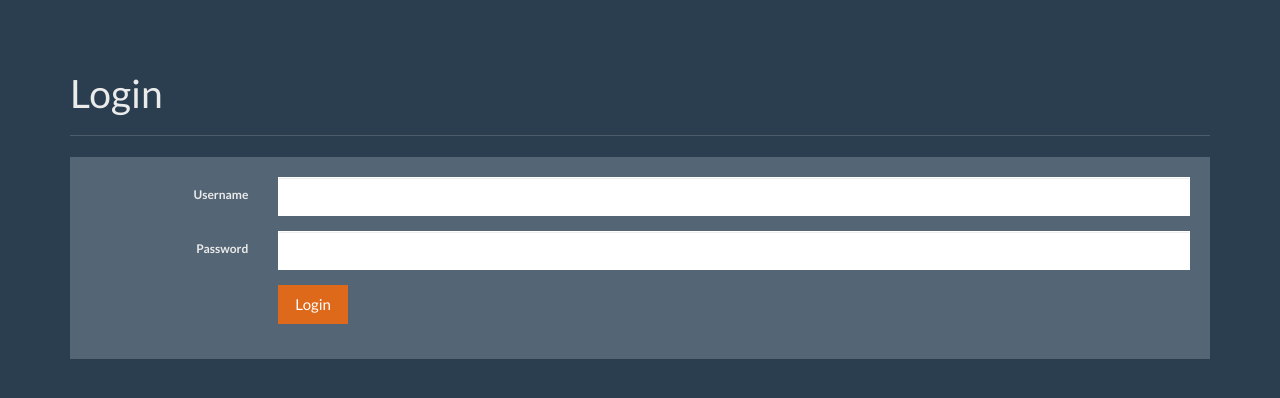
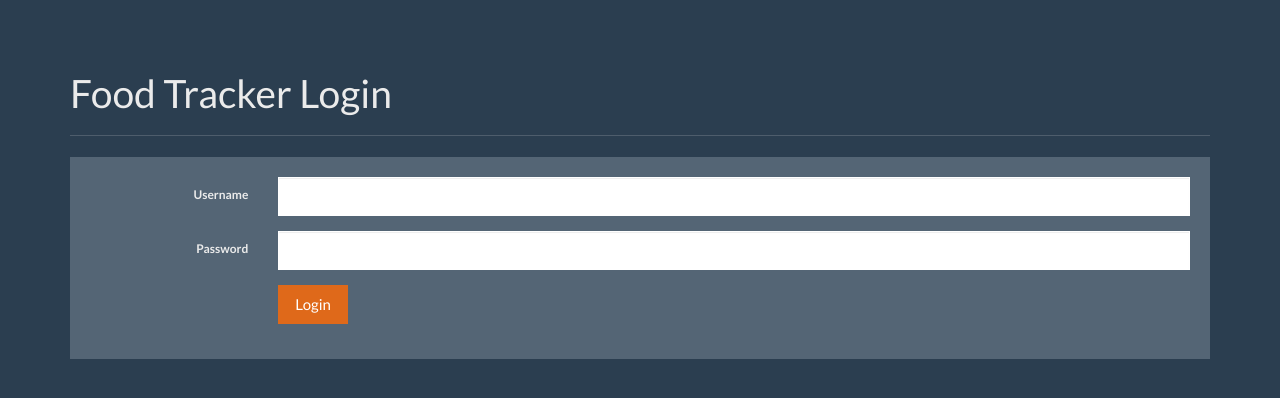
Before and after one commit to AkshVert/Food-Tracker, a Flask app: page / in a window 1280 px wide. Shown: the part 40-438 px from the top of the page. Run offline with Flask 2, Linux system fonts and the light colour scheme; some libraries are stand-ins or nearby versions.

Commit message:
Added Title Changes

```diff
--- a/templates/login.html
+++ b/templates/login.html
@@ -9,7 +9,7 @@
 
 {% block body %}
 <div class="page-header">
-    <h1>Login</h1>
+    <h1>Food Tracker Login</h1>
 </div>
 <div class="row">
     <div class="col-lg-12">
--- a/templates/register.html
+++ b/templates/register.html
@@ -9,7 +9,7 @@
 
 {% block body %}
       <div class="page-header">
-        <h1>Register</h1>
+        <h1>Food Tracker Register</h1>
       </div>
         <div class="row">
           <div class="col-lg-12">
```
